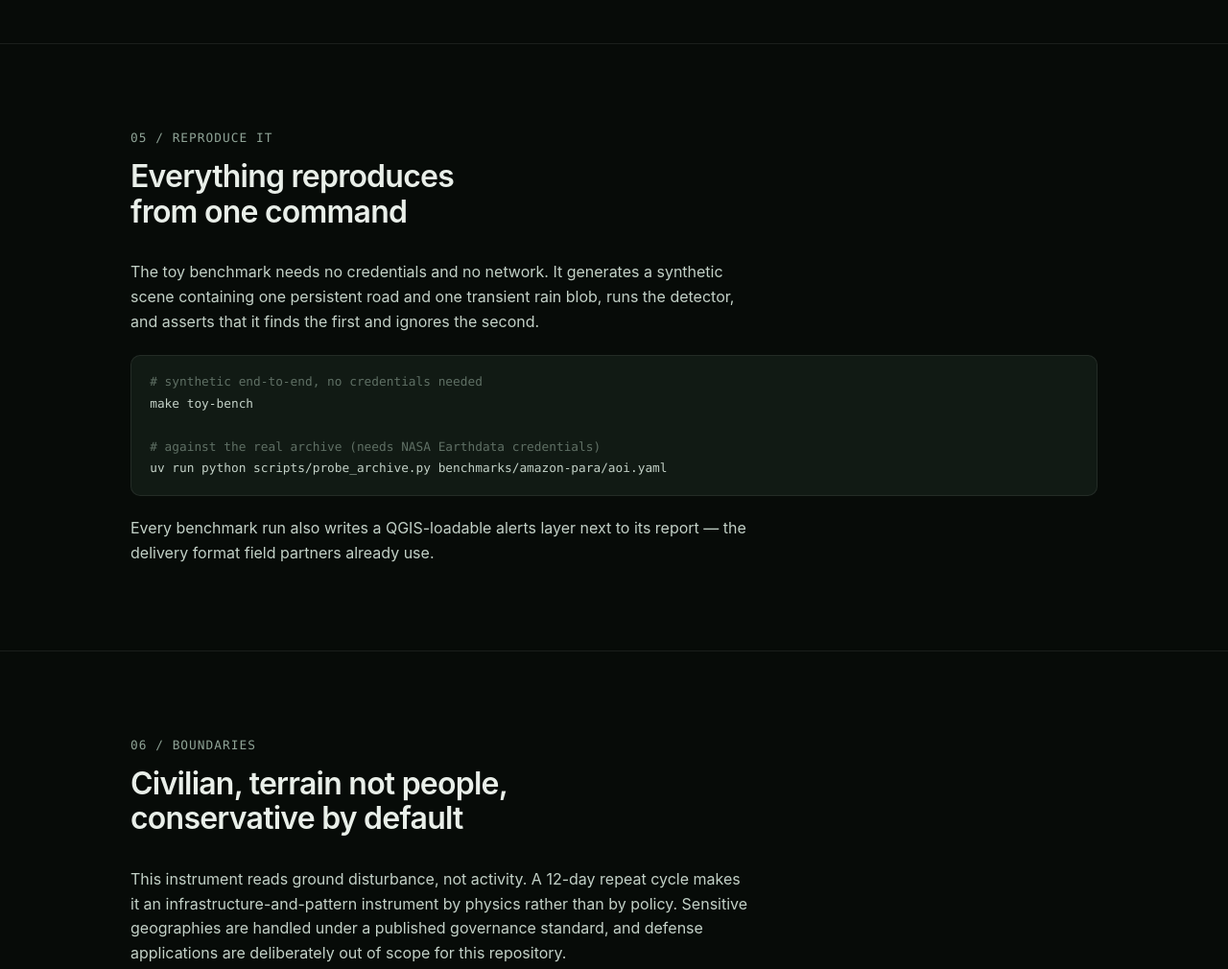
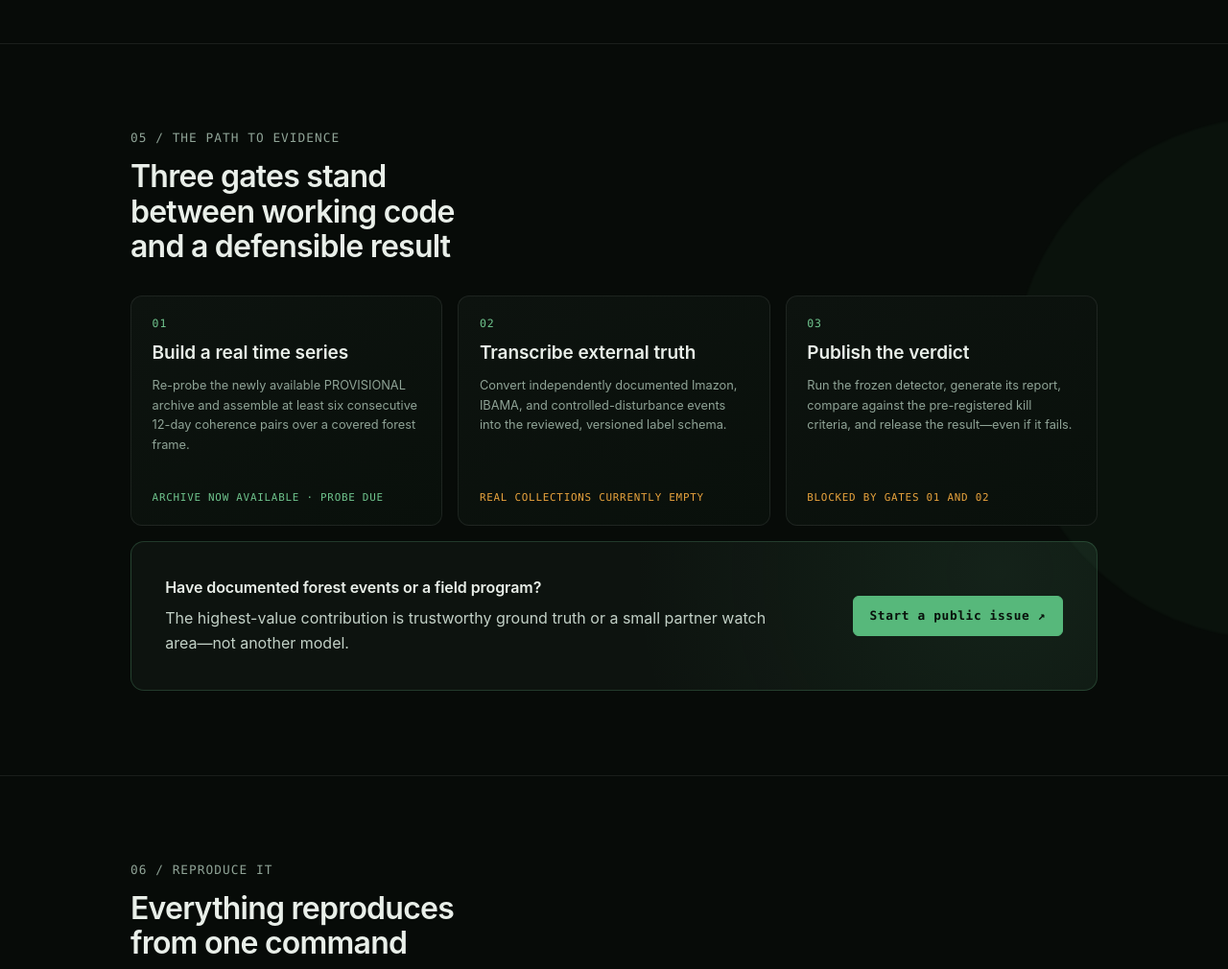
Before and after one commit to VaishGajaraj/understory-site, a plain HTML site: page index.html in a window 1280 px wide. Shown: the part 4040-5050 px from the top of the page at 96% size. Drawn offline with Linux system fonts and the light colour scheme.

Commit message:
Clarify path to benchmark evidence
Add the roadmap gates and contributor call to action.

```diff
--- a/index.html
+++ b/index.html
@@ -334,6 +334,28 @@
   }
   .card { transition: transform 0.2s ease, border-color 0.2s ease; }
   .card:hover { transform: translateY(-3px); border-color: #6fc48d45; }
+
+  .path-grid { display: grid; grid-template-columns: repeat(3, 1fr); gap: 1rem; counter-reset: path; }
+  .path-step {
+    counter-increment: path; position: relative; min-height: 15rem; padding: 1.35rem;
+    border: 1px solid var(--line); border-radius: 12px; background: linear-gradient(150deg, var(--panel), #09100b);
+    display: flex; flex-direction: column; gap: 0.75rem;
+  }
+  .path-step::before {
+    content: "0" counter(path); font: 0.72rem var(--mono); color: var(--signal);
+    letter-spacing: 0.08em;
+  }
+  .path-step h3 { font-size: var(--s1); line-height: 1.25; }
+  .path-step p { color: var(--dim); font-size: var(--s-1); }
+  .path-step .state { margin-top: auto; padding-top: 1rem; font: 0.68rem var(--mono); letter-spacing: 0.07em; text-transform: uppercase; color: var(--alert); }
+  .path-step:first-child .state { color: var(--signal); }
+  .join {
+    margin-top: 1rem; padding: clamp(1.4rem, 4vw, 2.2rem); border: 1px solid #6fc48d38; border-radius: 14px;
+    background: radial-gradient(circle at 90% 20%, #57b87b18, transparent 42%), var(--panel);
+    display: flex; align-items: center; justify-content: space-between; gap: 2rem;
+  }
+  .join p { color: var(--ink-2); margin-top: 0.4rem; }
+  @media (max-width: 48rem) { .path-grid { grid-template-columns: 1fr; } .path-step { min-height: 0; } .join { align-items: flex-start; flex-direction: column; } }
   .card p { font-size: var(--s-1); color: var(--ink-2); line-height: 1.55; max-width: none; }
   .card .tag { font-family: var(--mono); font-size: 0.68rem; letter-spacing: 0.08em; text-transform: uppercase; color: var(--faint); }
 
@@ -624,10 +646,43 @@
     </div>
   </section>
 
+  <section id="path" class="section-signal">
+    <div class="shell">
+      <div class="head">
+        <span class="mono">05 / The path to evidence</span>
+        <h2>Three gates stand between working code and a defensible result</h2>
+      </div>
+      <div class="path-grid reveal">
+        <article class="path-step">
+          <h3>Build a real time series</h3>
+          <p>Re-probe the newly available PROVISIONAL archive and assemble at least six consecutive 12-day coherence pairs over a covered forest frame.</p>
+          <span class="state">Archive now available · probe due</span>
+        </article>
+        <article class="path-step">
+          <h3>Transcribe external truth</h3>
+          <p>Convert independently documented Imazon, IBAMA, and controlled-disturbance events into the reviewed, versioned label schema.</p>
+          <span class="state">Real collections currently empty</span>
+        </article>
+        <article class="path-step">
+          <h3>Publish the verdict</h3>
+          <p>Run the frozen detector, generate its report, compare against the pre-registered kill criteria, and release the result—even if it fails.</p>
+          <span class="state">Blocked by gates 01 and 02</span>
+        </article>
+      </div>
+      <div class="join reveal">
+        <div>
+          <h3>Have documented forest events or a field program?</h3>
+          <p>The highest-value contribution is trustworthy ground truth or a small partner watch area—not another model.</p>
+        </div>
+        <a class="btn primary" href="https://github.com/VaishGajaraj/Understory-AI/issues">Start a public issue ↗</a>
+      </div>
+    </div>
+  </section>
+
   <section id="run">
     <div class="shell">
       <div class="head">
-        <span class="mono">05 / Reproduce it</span>
+        <span class="mono">06 / Reproduce it</span>
         <h2>Everything reproduces from one command</h2>
       </div>
 
@@ -657,7 +712,7 @@ uv run python scripts/probe_archive.py benchmarks/amazon-para/aoi.yaml</pre>
   <section id="scope">
     <div class="shell">
       <div class="head">
-        <span class="mono">06 / Boundaries</span>
+        <span class="mono">07 / Boundaries</span>
         <h2>Civilian, terrain not people, conservative by default</h2>
       </div>
       <div class="prose">
```
